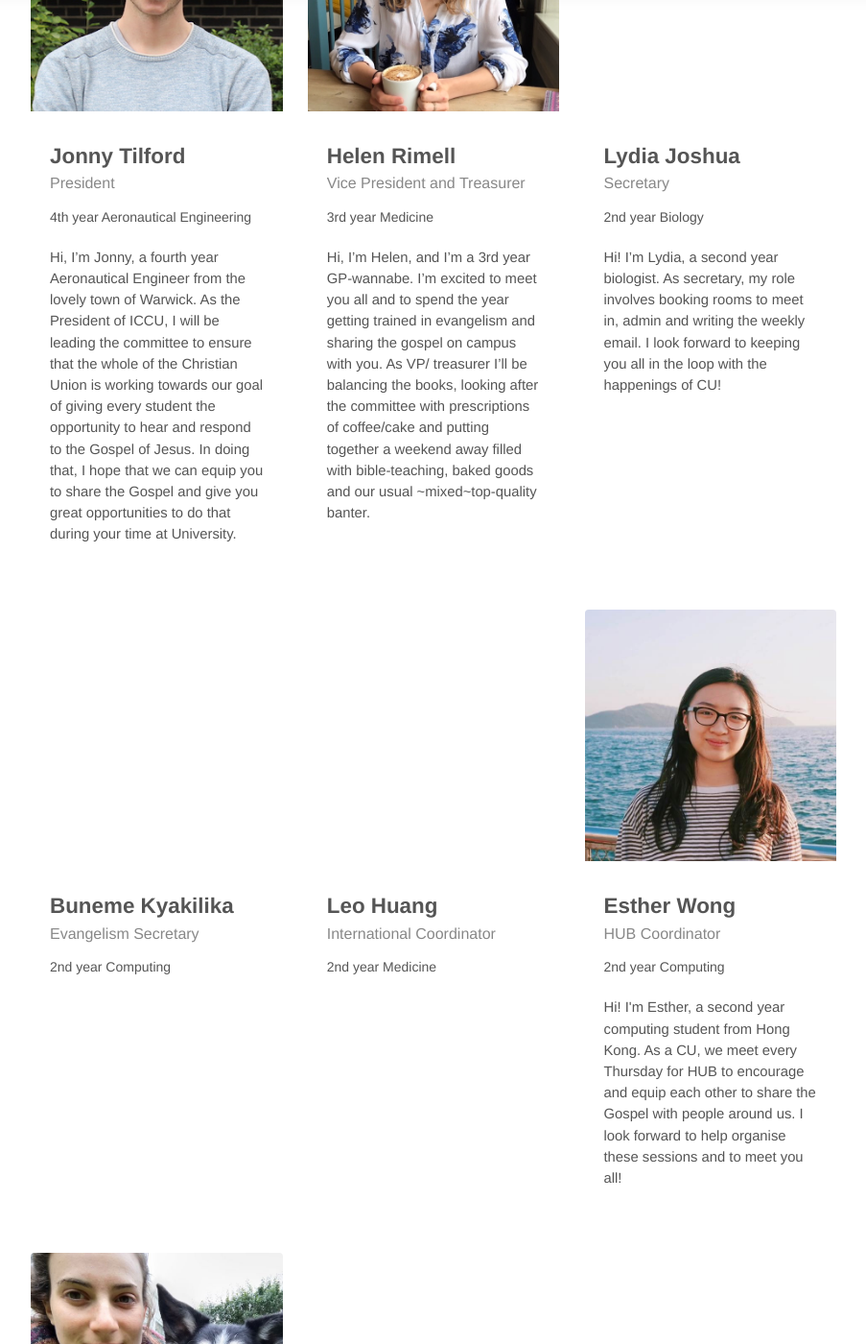
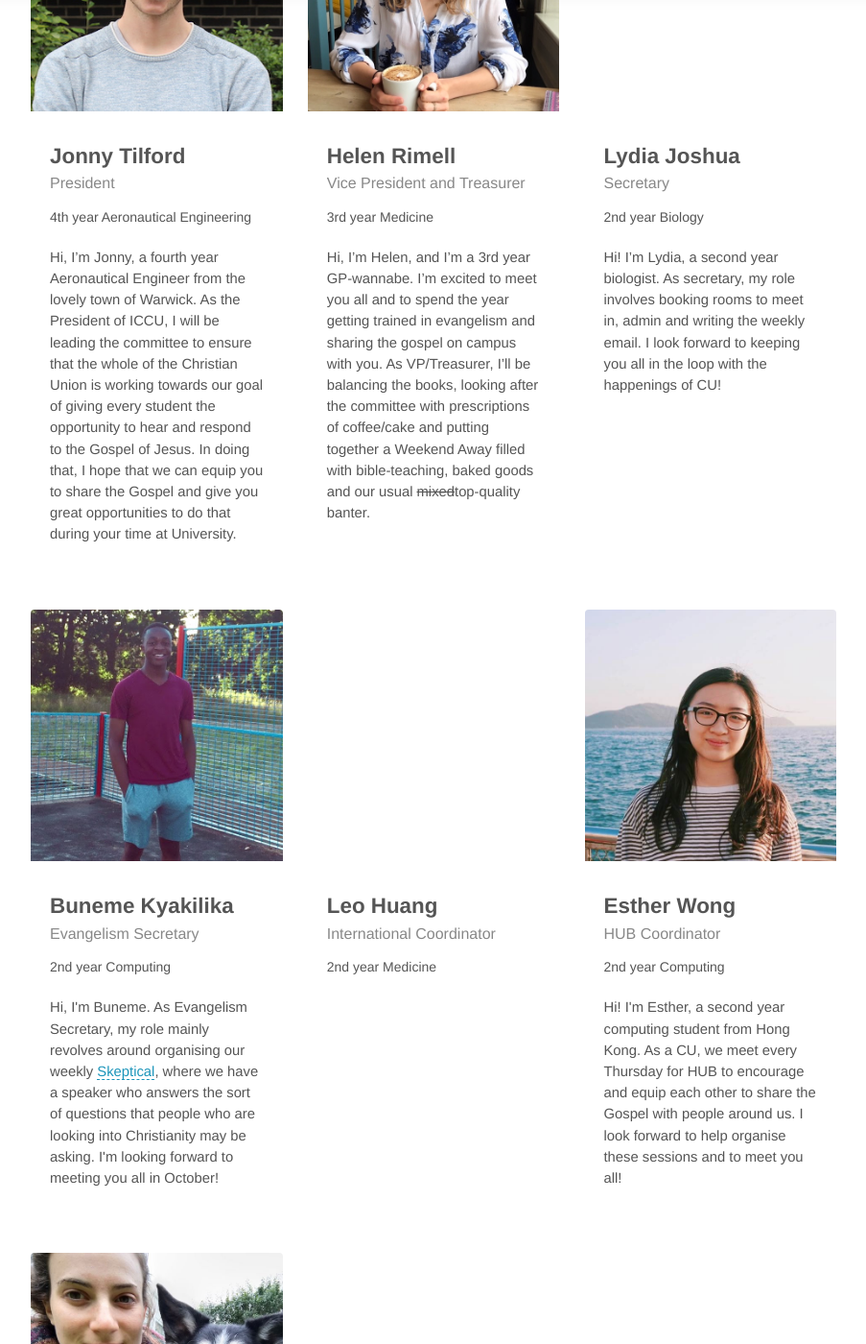
Before and after one commit to janczizikow/sleek, a Jekyll site: the page built from about.md, in a window 1280 px wide and 1400 px high, scrolled down 1148 px. Shown: the whole window at 96% size, without its empty margins (188-1091 px from the left). Built offline with Jekyll 4.4.1, drawn with Linux system fonts in a browser that asks for light colours.

Commit message:
add buneme

```diff
--- a/_data/committee.yml
+++ b/_data/committee.yml
@@ -16,7 +16,7 @@
 - position: Vice President and Treasurer
   name: Helen Rimell
   year-course: 3rd year Medicine
-  bio: Hi, I’m Helen, and I’m a 3rd year GP-wannabe. I’m excited to meet you all and to spend the year getting trained in evangelism and sharing the gospel on campus with you. As VP/ treasurer I’ll be balancing the books, looking after the committee with prescriptions of coffee/cake and putting together a weekend away filled with bible-teaching, baked goods and our usual ~mixed~top-quality banter.
+  bio: Hi, I’m Helen, and I’m a 3rd year GP-wannabe. I’m excited to meet you all and to spend the year getting trained in evangelism and sharing the gospel on campus with you. As VP/Treasurer, I’ll be balancing the books, looking after the committee with prescriptions of coffee/cake and putting together a Weekend Away filled with bible-teaching, baked goods and our usual <s>mixed</s>top-quality banter.
   image: committee/helen.jpg
 
 - position: Secretary
@@ -27,7 +27,8 @@
 - position: Evangelism Secretary
   name: Buneme Kyakilika
   year-course: 2nd year Computing
-  bio: ""
+  bio: Hi, I'm Buneme. As Evangelism Secretary, my role mainly revolves around organising our weekly <a href="https://facebook.com/iccu.skeptical">Skeptical</a>, where we have a speaker who answers the sort of questions that people who are looking into Christianity may be asking. I'm looking forward to meeting you all in October!
+  image: committee/buneme.jpg
 
 - position: International Coordinator
   name: Leo Huang
--- a/_data/regular_events.yml
+++ b/_data/regular_events.yml
@@ -33,7 +33,7 @@
   start_time: "12:00"
   end_time: "12:15 followed by Q&A"
   location: Royal School of Mines G01
-  link: "facebook.com/iccu.skeptical"
+  link: "https://facebook.com/iccu.skeptical"
 
 - title: Prayer Breakfast
   headline: Pray for each other, Imperial and the wider world
```
Also changed, not shown: assets/img/committee/buneme.jpg (added).
